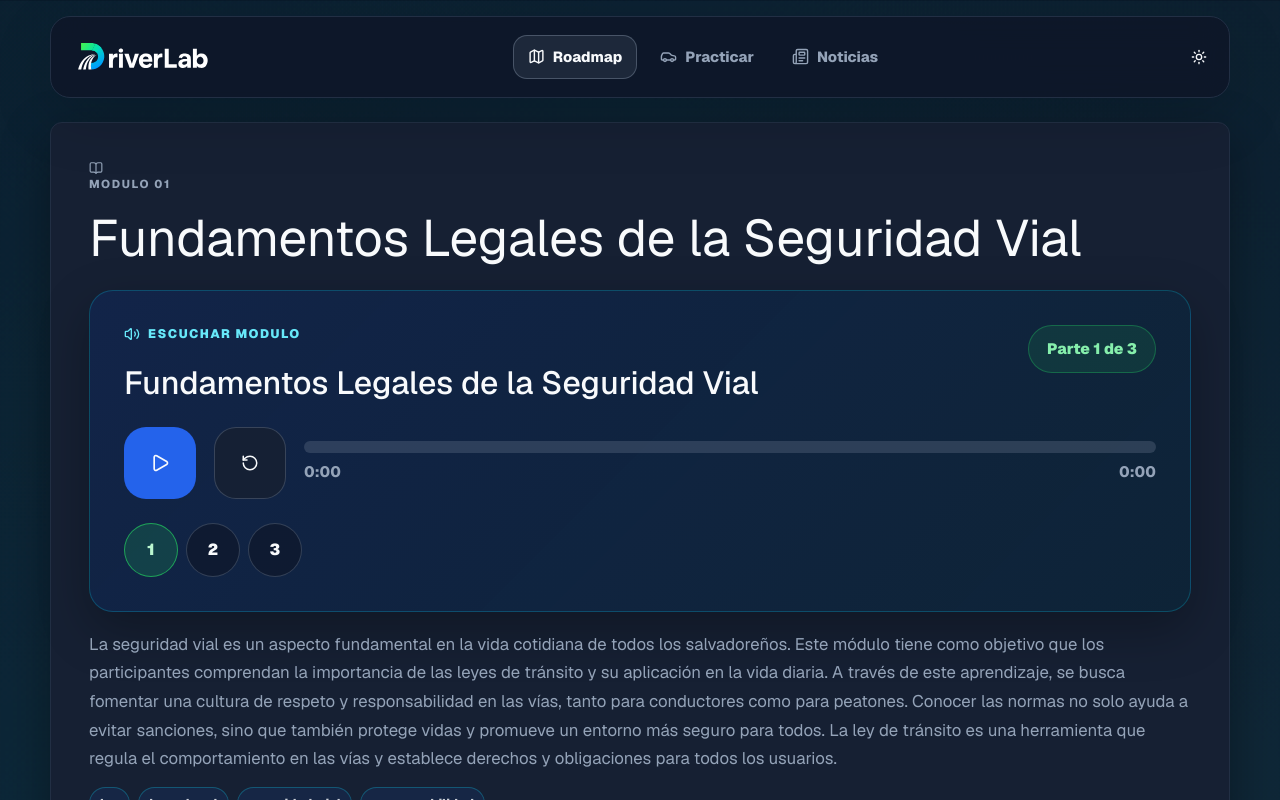
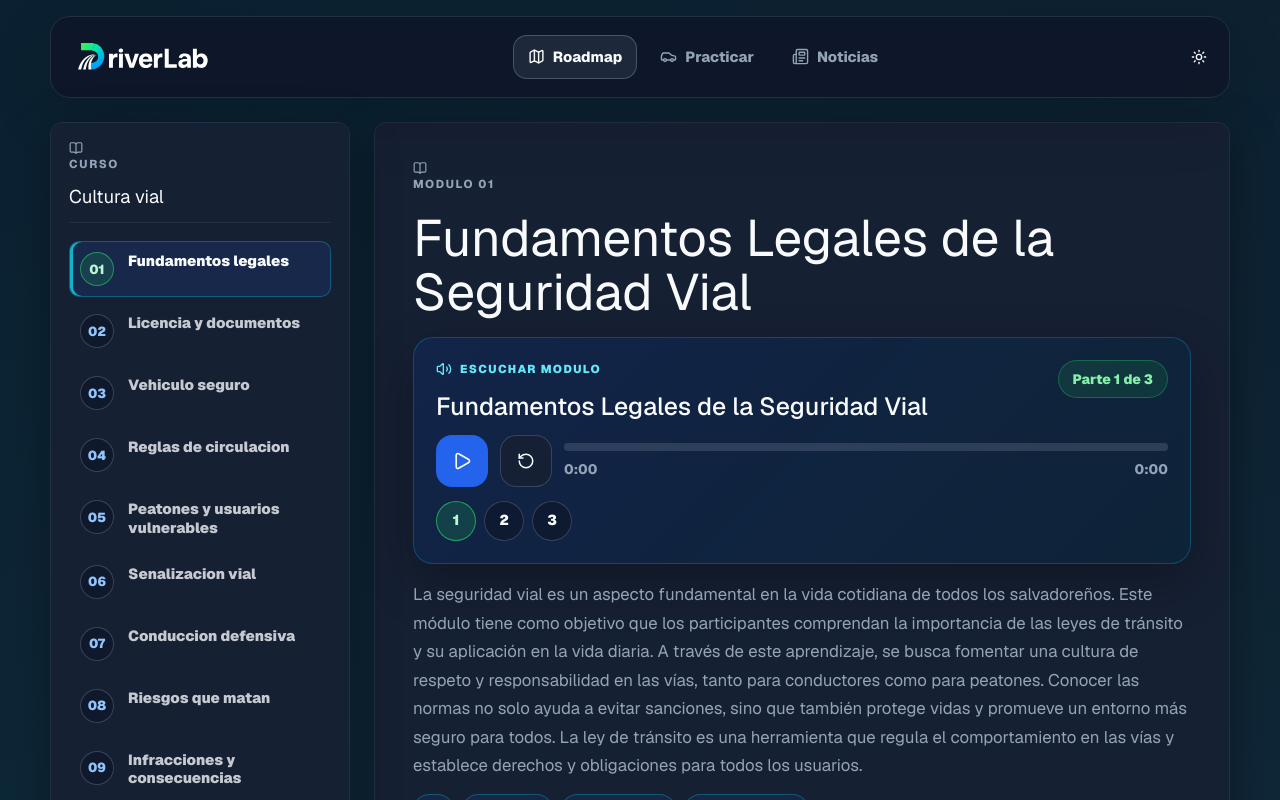
Before and after one commit to driver-labs/app, a Next.js app: page /modulo/01-fundamentos-legales in a window 1280 px wide. Shown: the top 800 px of the page. Built offline with nearby package versions, Linux system fonts and the light colour scheme.

Commit message:
feat: enhance module layout and navigation with new course navigation component

```diff
--- a/src/app/(app)/(dashboard)/modulo/[id]/page.tsx
+++ b/src/app/(app)/(dashboard)/modulo/[id]/page.tsx
@@ -2,13 +2,11 @@ import { existsSync, readFileSync } from "node:fs";
 import path from "node:path";
 import {
   AlertTriangle,
-  ArrowRight,
   BookMarked,
   BookOpen,
   BrainCircuit,
   CheckCircle2,
   FileQuestion,
-  FileText,
   HeartPulse,
   ListChecks,
   Route,
@@ -29,7 +27,6 @@ type ModulePageProps = {
   params: Promise<{ id: string }>;
 };
 
-const manualAssetUrl = "/api/assets/manual-senales";
 const audioManifestPath = path.join(
   process.cwd(),
   "public",
@@ -495,19 +492,41 @@ export default async function ModulePage({ params }: ModulePageProps) {
 
   const didacticContent = module.didacticContent;
   const modules = getLearningModules();
-  const moduleIndex = modules.findIndex((item) => item.id === module.id);
-  const previousModule = moduleIndex > 0 ? modules[moduleIndex - 1] : null;
-  const nextModule =
-    moduleIndex >= 0 && moduleIndex < modules.length - 1
-      ? modules[moduleIndex + 1]
-      : null;
-  const hasManualScope = module.sourceScope.some((source) =>
-    source.toLowerCase().includes("manual"),
-  );
   const moduleAudio = getModuleAudio(module.id);
 
   return (
     <section className="module-layout">
+      <nav className="module-course-nav" aria-label="Modulos del curso">
+        <div className="module-course-nav__heading">
+          <p className="eyebrow">
+            <BookOpen aria-hidden="true" size={14} />
+            Curso
+          </p>
+          <h2>Cultura vial</h2>
+        </div>
+        <ol className="module-course-nav__list">
+          {modules.map((item) => {
+            const isActive = item.id === module.id;
+
+            return (
+              <li key={item.id}>
+                <Link
+                  aria-current={isActive ? "page" : undefined}
+                  href={`/modulo/${item.id}`}
+                >
+                  <span className="module-course-nav__number">
+                    {item.id.slice(0, 2)}
+                  </span>
+                  <span className="module-course-nav__copy">
+                    <span>{item.title}</span>
+                  </span>
+                </Link>
+              </li>
+            );
+          })}
+        </ol>
+      </nav>
+
       <article className="module-content">
         <div className="module-hero">
           <p className="eyebrow">
@@ -536,8 +555,6 @@ export default async function ModulePage({ params }: ModulePageProps) {
           </p>
         )}
       </article>
-
-
     </section>
   );
 }
--- a/src/app/globals.css
+++ b/src/app/globals.css
@@ -1429,13 +1429,14 @@ html {
 
 .module-layout {
   display: grid;
-  grid-template-columns: minmax(0, 1fr);
+  grid-template-columns: minmax(220px, 300px) minmax(0, 1fr);
   gap: 24px;
   align-items: start;
 }
 
 .module-content,
 .module-sidebar,
+.module-course-nav,
 .content-grid article {
   min-width: 0;
   border: 1px solid hsl(var(--border));
@@ -1447,6 +1448,104 @@ html {
 .module-content,
 .content-grid article {
   padding: clamp(22px, 4vw, 38px);
+}
+
+.module-course-nav {
+  position: sticky;
+  top: 18px;
+  display: grid;
+  gap: 18px;
+  max-height: calc(100dvh - 36px);
+  overflow: auto;
+  padding: 18px;
+}
+
+.module-course-nav__heading {
+  display: grid;
+  gap: 8px;
+  border-bottom: 1px solid hsl(var(--border));
+  padding-bottom: 14px;
+}
+
+.module-course-nav__heading h2 {
+  margin: 0;
+  color: hsl(var(--foreground));
+  font-size: 1.15rem;
+  line-height: 1.2;
+}
+
+.module-course-nav__list {
+  display: grid;
+  gap: 6px;
+  margin: 0;
+  padding: 0;
+  list-style: none;
+}
+
+.module-course-nav__list a {
+  display: grid;
+  grid-template-columns: 38px minmax(0, 1fr);
+  gap: 10px;
+  align-items: start;
+  border: 1px solid transparent;
+  border-radius: 10px;
+  color: var(--ink-soft);
+  padding: 10px;
+  text-decoration: none;
+  transition:
+    transform 0.2s ease,
+    border-color 0.2s ease,
+    background 0.2s ease,
+    color 0.2s ease;
+}
+
+.module-course-nav__list a:hover,
+.module-course-nav__list a[aria-current="page"] {
+  border-color: rgb(6 182 212 / 0.36);
+  background: rgb(37 99 235 / 0.13);
+  color: hsl(var(--foreground));
+}
+
+.module-course-nav__list a:hover {
+  transform: translateY(-1px);
+}
+
+.module-course-nav__list a[aria-current="page"] {
+  box-shadow: inset 3px 0 0 hsl(var(--secondary));
+}
+
+.module-course-nav__number {
+  display: inline-flex;
+  align-items: center;
+  justify-content: center;
+  width: 34px;
+  height: 34px;
+  border: 1px solid rgb(148 163 184 / 0.3);
+  border-radius: 999px;
+  background: rgb(15 23 42 / 0.7);
+  color: #93c5fd;
+  font-size: 0.82rem;
+  font-weight: 900;
+  line-height: 1;
+}
+
+.module-course-nav__list a[aria-current="page"] .module-course-nav__number {
+  border-color: rgb(34 197 94 / 0.65);
+  background: rgb(34 197 94 / 0.16);
+  color: #bbf7d0;
+}
+
+.module-course-nav__copy {
+  display: grid;
+  gap: 4px;
+  min-width: 0;
+}
+
+.module-course-nav__copy span {
+  color: inherit;
+  font-size: 0.92rem;
+  font-weight: 850;
+  line-height: 1.24;
 }
 
 .module-hero {
@@ -1548,26 +1647,26 @@ html {
 
 .module-audio-player {
   display: grid;
-  gap: 24px;
-  margin: 28px 0 34px;
+  gap: 14px;
+  margin: 18px 0 22px;
   border: 1px solid rgb(6 182 212 / 0.28);
-  border-radius: 24px;
+  border-radius: 20px;
   background:
     linear-gradient(135deg, rgb(37 99 235 / 0.16), rgb(6 182 212 / 0.08)),
     rgb(15 23 42 / 0.92);
   box-shadow: 0 18px 50px rgb(0 0 0 / 0.28);
-  padding: clamp(24px, 4vw, 34px);
+  padding: clamp(16px, 2.4vw, 22px);
 }
 
 .module-hero .module-audio-player {
-  margin: 10px 0 4px;
+  margin: 4px 0 2px;
 }
 
 .module-audio-player__header {
   display: flex;
   align-items: flex-start;
   justify-content: space-between;
-  gap: 16px;
+  gap: 12px;
 }
 
 .module-audio-player__header p {
@@ -1576,17 +1675,17 @@ html {
   gap: 8px;
   margin: 0;
   color: #67e8f9;
-  font-size: 0.78rem;
+  font-size: 0.72rem;
   font-weight: 900;
   letter-spacing: 0.12em;
   text-transform: uppercase;
 }
 
 .module-audio-player__header h2 {
-  margin: 14px 0 0;
-  color: hsl(var(--foreground));
-  font-size: clamp(1.45rem, 3vw, 2rem);
-  line-height: 1.25;
+  margin: 8px 0 0;
+  color: hsl(var(--foreground));
+  font-size: clamp(1.2rem, 2.4vw, 1.55rem);
+  line-height: 1.18;
   font-weight: 500;
 }
 
@@ -1596,16 +1695,16 @@ html {
   border-radius: 999px;
   background: rgb(34 197 94 / 0.12);
   color: #86efac;
-  font-size: 0.95rem;
+  font-size: 0.85rem;
   font-weight: 850;
-  padding: 12px 18px;
+  padding: 8px 14px;
 }
 
 .module-audio-player__controls {
   display: grid;
   grid-template-columns: auto auto minmax(0, 1fr);
   align-items: center;
-  gap: 18px;
+  gap: 12px;
 }
 
 .module-audio-player__controls button,
@@ -1623,9 +1722,9 @@ html {
 }
 
 .module-audio-player__controls button {
-  width: 72px;
-  height: 72px;
-  border-radius: 22px;
+  width: 52px;
+  height: 52px;
+  border-radius: 16px;
   background: rgb(22 32 51 / 0.88);
 }
 
@@ -1648,7 +1747,7 @@ html {
 
 .module-audio-player__bar {
   overflow: hidden;
-  height: 12px;
+  height: 8px;
   border-radius: 999px;
   background: rgb(100 116 139 / 0.35);
 }
@@ -1664,7 +1763,7 @@ html {
   display: flex;
   justify-content: space-between;
   color: var(--ink-muted);
-  font-size: 0.95rem;
+  font-size: 0.86rem;
   font-weight: 750;
 }
 
@@ -1687,11 +1786,11 @@ html {
 }
 
 .module-audio-player__parts button {
-  min-width: 54px;
-  height: 54px;
+  min-width: 40px;
+  height: 40px;
   border-radius: 999px;
   background: rgb(15 23 42 / 0.7);
-  font-size: 1rem;
+  font-size: 0.9rem;
   font-weight: 850;
 }
 
@@ -1990,6 +2089,16 @@ html {
     grid-template-columns: 1fr;
   }
 
+  .module-course-nav {
+    position: static;
+    max-height: none;
+    padding: 14px;
+  }
+
+  .module-course-nav__list {
+    grid-template-columns: repeat(auto-fit, minmax(220px, 1fr));
+  }
+
   .dashboard-topbar:not(.dashboard-topbar--compact) {
     align-items: stretch;
     flex-direction: column;
```
